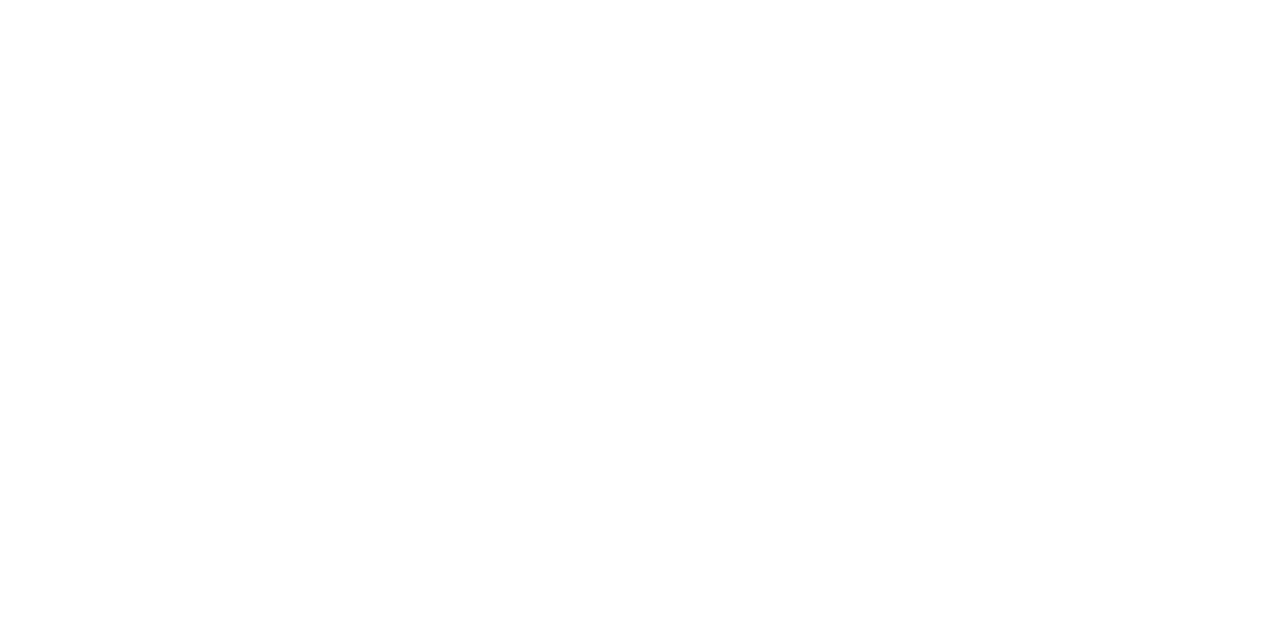
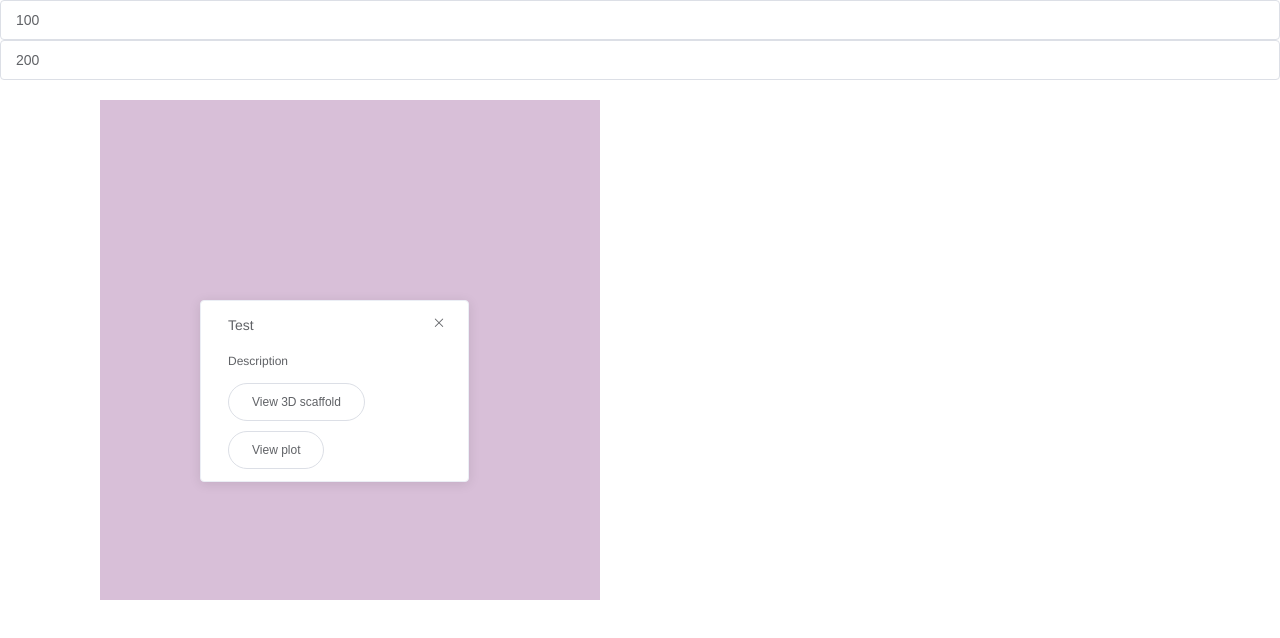
Before and after one commit to alan-wu/MapTooltip, a Vue app: page / in a window 1280 px wide. Shown: the top 638 px of the page. Built offline with nearby package versions, Linux system fonts and the light colour scheme.

Commit message:
Fix a bug causing placement not working.

```diff
--- a/package.json
+++ b/package.json
@@ -1,6 +1,6 @@
 {
   "name": "@abi-software/maptooltip",
-  "version": "0.1.2",
+  "version": "0.1.3",
   "main": "./dist/maptooltip.common.js",
   "files": [
     "dist/*",
--- a/src/App.vue
+++ b/src/App.vue
@@ -1,19 +1,33 @@
 <template>
   <div id="app">
-    <TooltipVuer :placement="placement" :visible="visible" :content="content"
-      :position="tooltipStyle" @onActionClick="onActionClick" @onClose="onClose"/>
+    <el-input placeholder="Please input" v-model="left">left</el-input>
+    <el-input placeholder="Please input" v-model="top">top</el-input>
+    <div class="boundary" ref="boundary">
+      <TooltipVuer :placement="placement" :visible="visible" :content="content"
+        :position="tooltipStyle" :options="options" @onActionClick="onActionClick"
+        @onClose="onClose" ref="popover"/>
+    </div>
   </div>
 </template>
 
 <script>
 /* eslint-disable no-alert, no-console */
+import Vue from "vue";
 import TooltipVuer from './components/TooltipVuer.vue'
+import {
+  Input,
+} from "element-ui";
+import lang from "element-ui/lib/locale/lang/en";
+import locale from "element-ui/lib/locale";
+locale.use(lang);
+Vue.use(Input);
 
 export default {
   name: 'app',
   methods: {
     onActionClick: function(action) {
       console.log("action", action)
+      this.tooltipStyle.top = 300 + "px";
     },
     onClose: function() {
       console.log("close");
@@ -21,9 +35,11 @@
   },
   data: function(){
     return {
+      top: 200,
+      left: 100,
+      placement: "bottom",
       content: {
         title: "Test",
-        placement: "bottom",
         description: "Description",
         actions: [
           {
@@ -36,13 +52,25 @@
           }
         ]
       },
-      visible: false,
+      visible: true,
       tooltipStyle: {
         top: "200px",
         left: "100px",
         position: "absolute"
-      }
+      },
+      options: {}
     }
+  },
+  watch: {
+    top: function() {
+      this.tooltipStyle.top = this.top + "px";
+    },
+    left: function() {
+      this.tooltipStyle.left = this.left + "px";
+    }
+  },
+  mounted: function() {
+    this.options.boundariesElement = this.$refs.boundary;
   },
   components: {
     TooltipVuer
@@ -66,4 +94,13 @@
   margin: 0px;
 }
 
+.boundary {
+  width:500px;
+  height:500px;
+  top:100px;
+  left:100px;
+  background-color:thistle;
+  position: absolute;
+}
+
 </style>
--- a/src/components/TooltipVuer.vue
+++ b/src/components/TooltipVuer.vue
@@ -1,7 +1,7 @@
 <template>
   <div v-bind:style="position">
     <el-popover trigger="manual" width="243" :disabled="disabled" :value="visible"
-      :placement="placenment" visible-arrow="true">
+      :placement="placement" visible-arrow="true" ref="popover" :popper-options="options">
       <TooltipContent :content="content" @onActionClick="onActionClick"
       @onClose="onClose"/>
       <div slot="reference"></div>
@@ -34,7 +34,18 @@
       this.$emit("onClose");
     }
   },
-  props: { placement: String, visible: Boolean, content: Object, position: Object},
+  props: {
+    options: {
+      type: Object,
+      default: function() {
+        return {};
+      }
+    },
+    placement: String,
+    visible: Boolean,
+    content: Object,
+    position: Object
+  },
   data: function() {
     return {
       disabled: false
```
